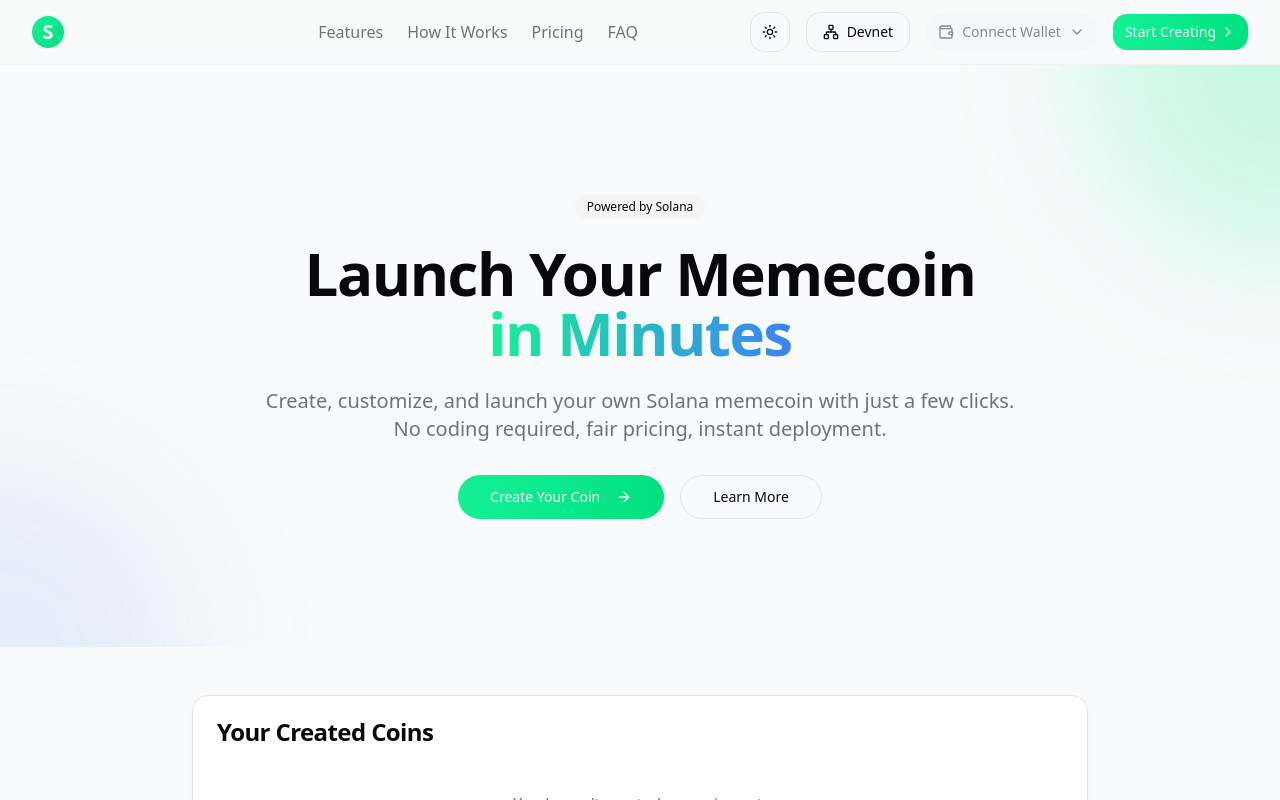
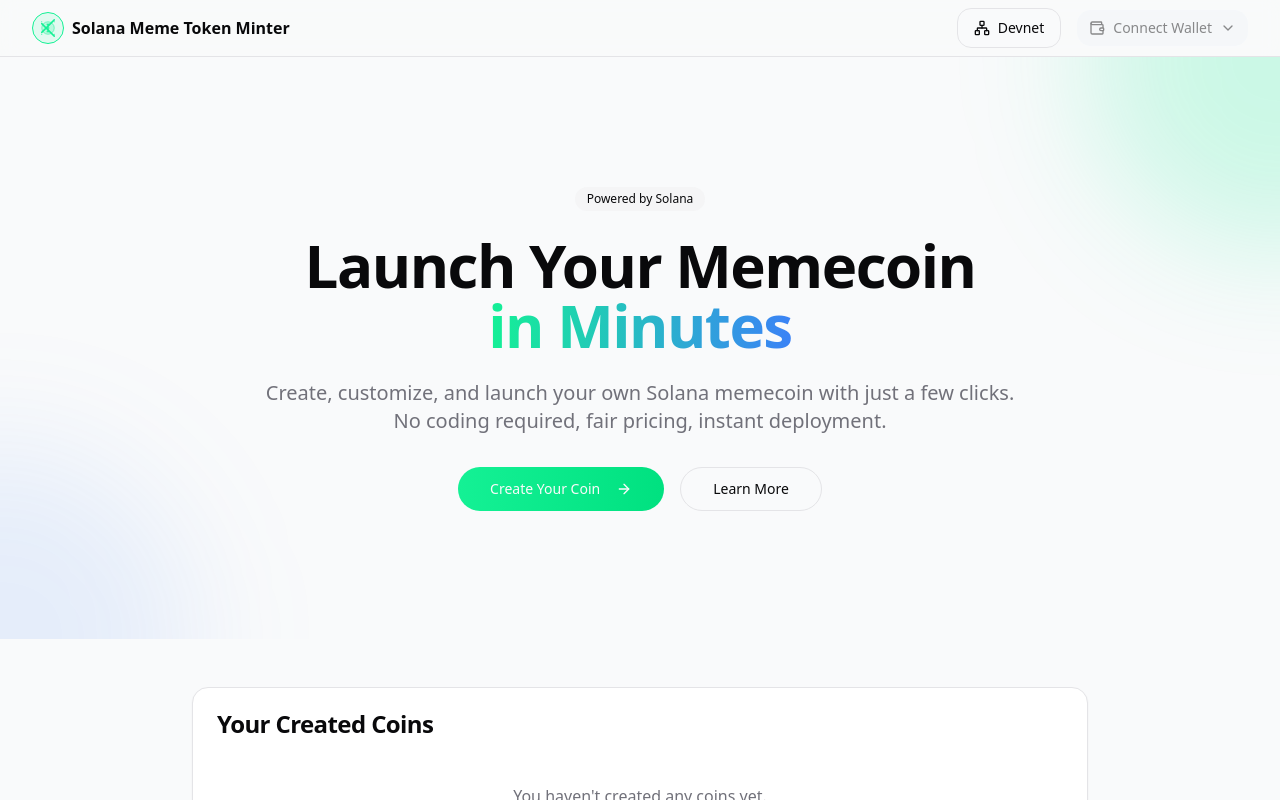
Before and after one commit to ShadowSafin/SolanaMinter, a React (Vite) app: page / in a window 1280 px wide. Shown: the top 800 px of the page. Built offline with nearby package versions, Linux system fonts and the light colour scheme; what @solana/web3.js would draw is missing.

Commit message:
feat: Add custom logo and update website branding

```diff
--- a/index.html
+++ b/index.html
@@ -2,15 +2,16 @@
 <html lang="en">
   <head>
     <meta charset="UTF-8" />
+    <link rel="icon" type="image/svg+xml" href="/favicon.svg" />
     <meta name="viewport" content="width=device-width, initial-scale=1.0" />
     <title>SolanaMinter</title>
-    <meta name="description" content="SolanaMinter - Create and mint your own meme tokens on Solana" />
+    <meta name="description" content="Solana Meme Token Minter - Create and mint your own meme tokens on Solana" />
     <meta name="author" content="ShadowSafin" />
 
     <meta property="og:title" content="Solana Meme Token Minter" />
     <meta property="og:description" content="Create and mint your own meme tokens on Solana" />
     <meta property="og:type" content="website" />
-    <meta property="og:image" content="https://lovable.dev/opengraph-image-p98pqg.png" />
+    <meta property="og:image" content="/logo.svg" />
 
     <meta name="twitter:card" content="summary_large_image" />
     <meta name="twitter:site" content="@lovable_dev" />
--- a/src/components/Header.tsx
+++ b/src/components/Header.tsx
@@ -10,110 +10,18 @@ export function Header() {
   const [mobileMenuOpen, setMobileMenuOpen] = useState(false);
 
   return (
-    <header className="sticky top-0 z-50 w-full border-b border-border/40 bg-background/80 backdrop-blur-md">
-      <div className="container flex h-16 items-center justify-between">
-        <div className="flex items-center gap-2">
-          <a href="/" className="flex items-center gap-2 font-bold text-xl">
-            <div className="w-8 h-8 rounded-full bg-gradient-to-br from-solana to-solana-dark flex items-center justify-center text-white">
-              S
-            </div>
-            <span className="hidden md:block animate-fade-in">SolanaMinter</span>
-          </a>
+    <header className="sticky top-0 z-40 w-full border-b bg-background/95 backdrop-blur supports-[backdrop-filter]:bg-background/60">
+      <div className="container flex h-14 items-center">
+        <div className="flex items-center space-x-2">
+          <img src="/logo.svg" alt="Solana Meme Token Minter" className="h-8 w-8" />
+          <span className="hidden font-bold sm:inline-block">
+            Solana Meme Token Minter
+          </span>
         </div>
-
-        {/* Desktop Navigation */}
-        <nav className="hidden md:flex items-center gap-6">
-          <a href="#features" className="text-muted-foreground hover:text-foreground transition-colors">
-            Features
-          </a>
-          <a href="#how-it-works" className="text-muted-foreground hover:text-foreground transition-colors">
-            How It Works
-          </a>
-          <a href="#pricing" className="text-muted-foreground hover:text-foreground transition-colors">
-            Pricing
-          </a>
-          <a href="#faq" className="text-muted-foreground hover:text-foreground transition-colors">
-            FAQ
-          </a>
-        </nav>
-
-        <div className="flex items-center gap-4">
-          <ThemeToggle />
+        <div className="flex flex-1 items-center justify-end space-x-4">
           <NetworkSelector />
           <WalletConnect />
-
-          <Button
-            variant="default"
-            size="sm"
-            className="hidden md:flex items-center gap-1 bg-gradient-to-r from-solana to-solana-dark hover:opacity-90 transition-opacity"
-            onClick={() => window.location.href = "#create-coin"}
-          >
-            Start Creating <ChevronRight className="h-4 w-4" />
-          </Button>
-
-          {/* Mobile menu button */}
-          <Button
-            variant="ghost"
-            size="icon"
-            className="md:hidden"
-            onClick={() => setMobileMenuOpen(!mobileMenuOpen)}
-          >
-            {mobileMenuOpen ? <X className="h-5 w-5" /> : <Menu className="h-5 w-5" />}
-          </Button>
         </div>
-      </div>
-
-      {/* Mobile Navigation */}
-      <div
-        className={cn(
-          "fixed inset-0 top-16 z-50 bg-background md:hidden transition-transform duration-300 ease-in-out",
-          mobileMenuOpen ? "translate-x-0" : "translate-x-full"
-        )}
-      >
-        <nav className="flex flex-col gap-4 p-6">
-          <a
-            href="#features"
-            className="text-lg py-2 border-b border-border"
-            onClick={() => setMobileMenuOpen(false)}
-          >
-            Features
-          </a>
-          <a
-            href="#how-it-works"
-            className="text-lg py-2 border-b border-border"
-            onClick={() => setMobileMenuOpen(false)}
-          >
-            How It Works
-          </a>
-          <a
-            href="#pricing"
-            className="text-lg py-2 border-b border-border"
-            onClick={() => setMobileMenuOpen(false)}
-          >
-            Pricing
-          </a>
-          <a
-            href="#faq"
-            className="text-lg py-2 border-b border-border"
-            onClick={() => setMobileMenuOpen(false)}
-          >
-            FAQ
-          </a>
-          <div className="flex items-center gap-4 py-4 border-t border-border">
-            <ThemeToggle />
-            <span className="text-sm text-muted-foreground">Toggle theme</span>
-          </div>
-          <Button
-            variant="default"
-            className="mt-4 bg-gradient-to-r from-solana to-solana-dark hover:opacity-90 transition-opacity"
-            onClick={() => {
-              window.location.href = "#create-coin";
-              setMobileMenuOpen(false);
-            }}
-          >
-            Start Creating <ChevronRight className="h-4 w-4 ml-2" />
-          </Button>
-        </nav>
       </div>
     </header>
   );
```
Also changed, not shown: public/favicon.svg (added), public/logo.svg (added).
